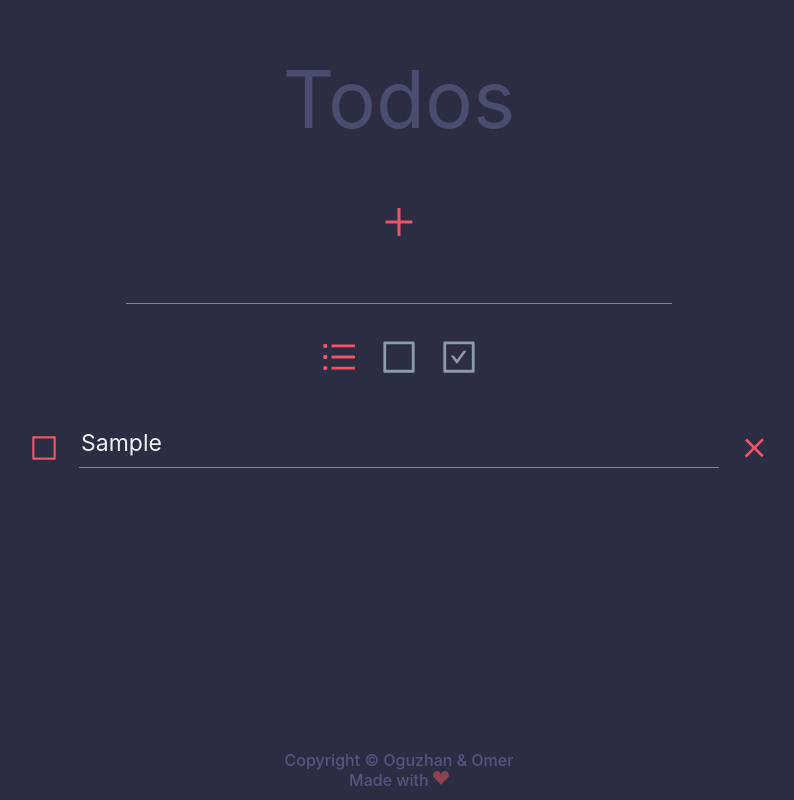
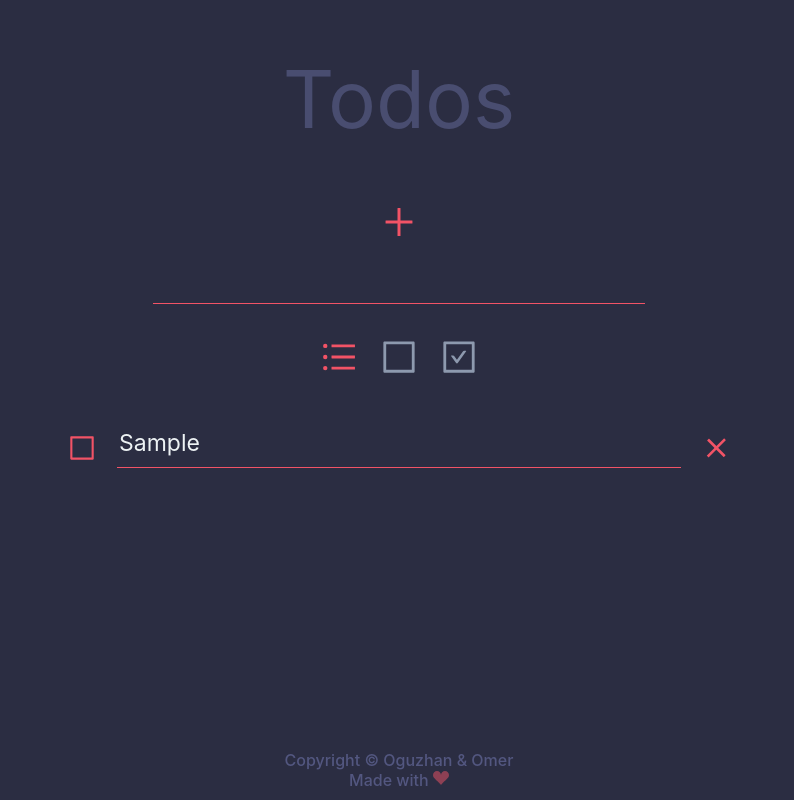
Before and after one commit to OzzyDm/todos-react, a React (Create React App) app: page / in a window 1280 px wide. Both pictures are taken after typing "Sample" into the empty fields and a click on the button 640 px from the left and 220 px from the top of the page. Shown: the whole page, without its empty margins (241-1035 px from the left). Built offline with nearby package versions, Linux system fonts and the light colour scheme.

Commit message:
Animation bug fix

```diff
--- a/src/components/Items/ItemCard.module.scss
+++ b/src/components/Items/ItemCard.module.scss
@@ -28,9 +28,7 @@
   border: none;
   font-size: 2.3rem;
   font-family: inherit;
-  min-width: 25rem;
-  max-width: 80rem;
-  width: 50vw;
+  width: 100%;
   padding-bottom: 1rem;
   transition: all 0.3s;
   cursor: text;
@@ -42,6 +40,7 @@
 .form {
   display: flex;
   align-items: center;
+  flex: 1;
 
   &:focus-within {
     .input {
--- a/src/components/Items/ItemList.module.scss
+++ b/src/components/Items/ItemList.module.scss
@@ -4,6 +4,9 @@
   text-decoration: none;
   padding: 0;
   margin: 0;
+  min-width: 40rem;
+  max-width: 90rem;
+  width: 55vw;
 }
 
 .button {
```
